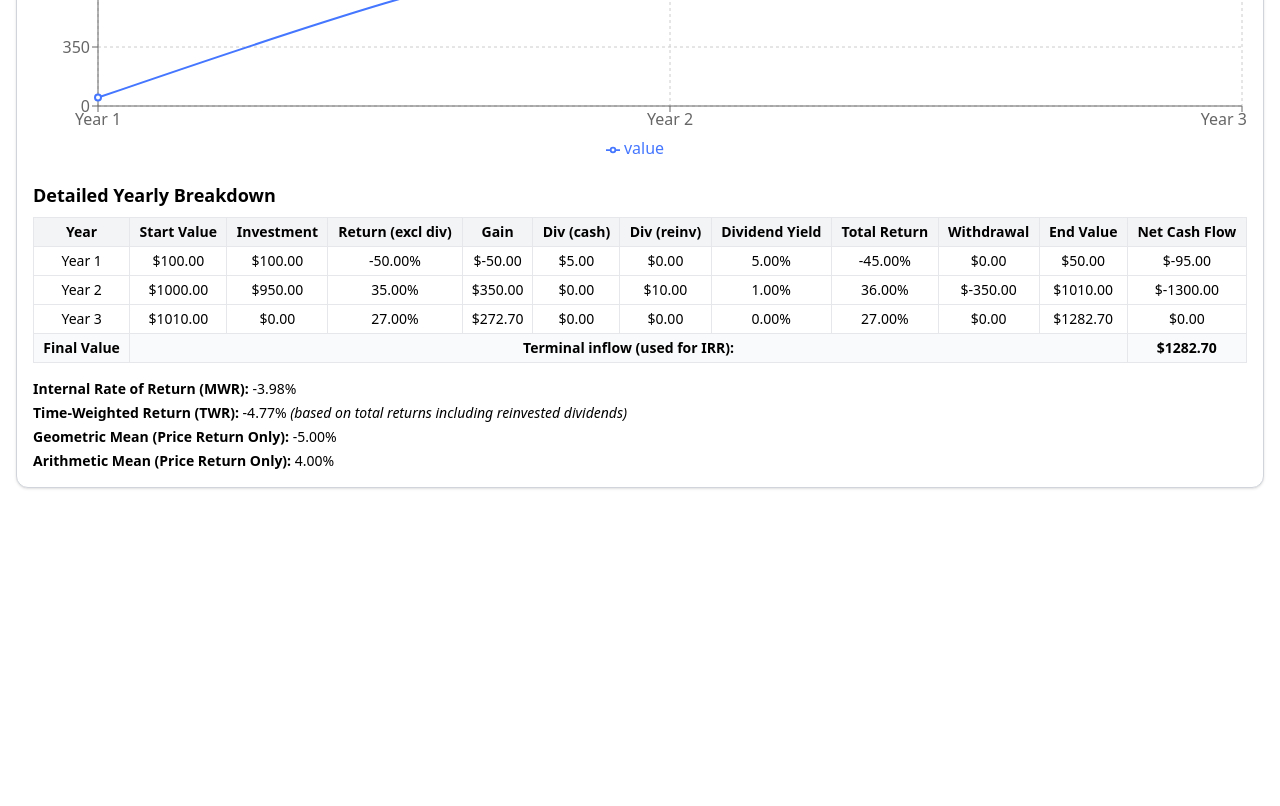
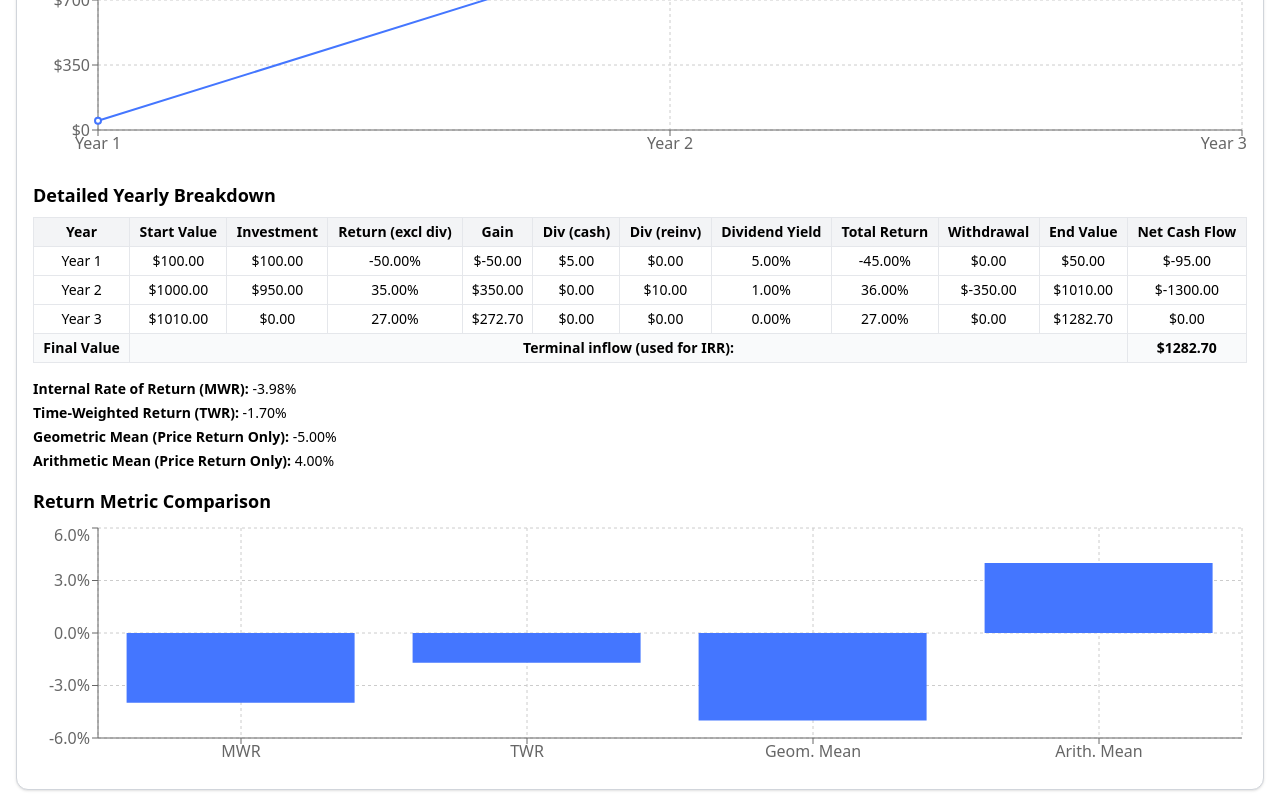
Before and after one commit to PaulReadCFA/lm1los3, a React (Vite) app: page / in a window 1280 px wide. Shown: the part 620-1426 px from the top of the page. Before the commit the page ends 1124 px from the top, so only its background shows below. Built offline with nearby package versions, Linux system fonts and the light colour scheme; the HTML template or start-up script is replaced by a standard one.

Commit message:
Update App.jsx
Additional Bernd comments

```diff
--- a/src/App.jsx
+++ b/src/App.jsx
@@ -5,22 +5,18 @@ import {
   ResponsiveContainer,
   LineChart,
   Line,
+  BarChart,
+  Bar,
   XAxis,
   YAxis,
   CartesianGrid,
   Tooltip,
-  Legend,
 } from "recharts";
 
-// --------------------------------------------
-// Function: calculateIRR
-// Calculates Internal Rate of Return (money-weighted)
-// Using Newton-Raphson method to solve for IRR
 function calculateIRR(cashFlows) {
   let guess = 0.1;
   let maxIter = 100;
   let tol = 1e-6;
-
   for (let iter = 0; iter < maxIter; iter++) {
     let npv = 0;
     let dnpv = 0;
@@ -28,85 +24,65 @@ function calculateIRR(cashFlows) {
       npv += cashFlows[t] / Math.pow(1 + guess, t);
       dnpv += -t * cashFlows[t] / Math.pow(1 + guess, t + 1);
     }
-
     const newGuess = guess - npv / dnpv;
     if (Math.abs(newGuess - guess) < tol) return newGuess;
     guess = newGuess;
   }
-
-  return NaN; // if no convergence
+  return NaN;
 }
 
-// --------------------------------------------
-// Function: calculateTWR
-// Calculates Time-Weighted Return
-// Assumes sub-periods are compounded equally
 function calculateTWR(startValues, gains, totalDividends) {
   const subReturns = startValues.map((start, i) => {
     const total = start + gains[i] + totalDividends[i];
     return start > 0 ? total / start : 1;
   });
-  return Math.pow(subReturns.reduce((acc, r) => acc * r, 1), 1 / subReturns.length) - 1;
+  return (
+    Math.pow(subReturns.reduce((acc, r) => acc * r, 1), 1 / subReturns.length) - 1
+  );
 }
 
-// --------------------------------------------
-// Function: mean
-// Simple arithmetic mean of an array
 function mean(arr) {
   const sum = arr.reduce((acc, val) => acc + val, 0);
   return sum / arr.length;
 }
 
-// --------------------------------------------
-// Function: geometricMean
-// Compounded average growth rate of returns
 function geometricMean(arr) {
   const product = arr.reduce((acc, val) => acc * (1 + val), 1);
   return Math.pow(product, 1 / arr.length) - 1;
 }
 
-// --------------------------------------------
-// Component: PortfolioReturnSim
-// Simulates IRR, TWR, and return stats over 3 years
 export default function PortfolioReturnSim() {
-  // Input states: all editable via form
-  const [investment, setInvestment] = useState([100, 950, 0]); // New investment each year
-  const [returns, setReturns] = useState([-0.5, 0.35, 0.27]);   // Annual return (decimal)
-  const [divReinvested, setDivReinvested] = useState([0, 10, 0]); // Reinvested dividends
-  const [divNotReinvested, setDivNotReinvested] = useState([5, 0, 0]); // Payout dividends
-  const [withdrawals, setWithdrawals] = useState([0, -350, 0]);   // Withdrawals (negative inflows)
+  const [investment, setInvestment] = useState([100, 950, 0]);
+  const [returns, setReturns] = useState([-0.5, 0.35, 0.27]);
+  const [divReinvested, setDivReinvested] = useState([0, 10, 0]);
+  const [divNotReinvested, setDivNotReinvested] = useState([5, 0, 0]);
+  const [withdrawals, setWithdrawals] = useState([0, -350, 0]);
 
-  // Initialize arrays to track each year’s calculations
-  const startValues = [investment[0]]; // Beginning balance
-  const gains = [startValues[0] * returns[0]]; // First year gain
+  const startValues = [investment[0]];
+  const gains = [startValues[0] * returns[0]];
   const endValues = [
     startValues[0] + gains[0] + divReinvested[0] + withdrawals[0],
   ];
 
-  // Compute next 2 years’ values iteratively
   for (let i = 1; i < 3; i++) {
-    startValues[i] = endValues[i - 1] + investment[i]; // Start = prior year end + new investment
-    gains[i] = startValues[i] * returns[i];            // Gain = start * return
+    startValues[i] = endValues[i - 1] + investment[i];
+    gains[i] = startValues[i] * returns[i];
     endValues[i] =
-      startValues[i] + gains[i] + divReinvested[i] + withdrawals[i]; // End = all effects
+      startValues[i] + gains[i] + divReinvested[i] + withdrawals[i];
   }
 
-  // Calculate IRR cash flows:
-  // - investments are outflows (-)
-  // - divNotReinvested + withdrawals are inflows
-  // - final value is a terminal inflow
   const cashFlows = investment.map((inv, i) =>
     -inv + divNotReinvested[i] + withdrawals[i]
   );
   cashFlows.push(endValues[2]);
 
-  // Metrics
-  const irr = calculateIRR(cashFlows); // money-weighted return
-  const twr = calculateTWR(startValues, gains, divReinvested); // time-weighted return
-  const annualGeometric = geometricMean(returns); // average compounding return
-  const annualArithmetic = mean(returns);         // average simple return
+  const totalDividends = divReinvested.map((val, i) => val + divNotReinvested[i]);
 
-  // Chart data for Recharts
+  const irr = calculateIRR(cashFlows);
+  const twr = calculateTWR(startValues, gains, totalDividends);
+  const annualGeometric = geometricMean(returns);
+  const annualArithmetic = mean(returns);
+
   const chartData = [
     { year: "Year 1", value: endValues[0] },
     { year: "Year 2", value: endValues[1] },
@@ -115,88 +91,114 @@ export default function PortfolioReturnSim() {
 
   return (
     <div className="p-4 space-y-4">
-      {/* Input Card */}
       <Card>
         <CardContent className="space-y-2">
           <h2 className="text-lg font-semibold mb-2">Inputs</h2>
           <div className="grid grid-cols-4 gap-4">
-            {/* Header Row */}
             <div></div>
             <div className="font-semibold text-center">Year 1</div>
             <div className="font-semibold text-center">Year 2</div>
             <div className="font-semibold text-center">Year 3</div>
 
-            {/* Investment Inputs */}
             <label>Investment ($)</label>
             {investment.map((inv, i) => (
-              <Input key={"inv" + i} type="number" value={inv} onChange={(e) => {
+              <Input
+                key={"inv" + i}
+                type="number"
+                min="0"
+                max="1000000"
+                step="1"
+                value={inv}
+                onChange={(e) => {
                   const newInv = [...investment];
                   newInv[i] = parseFloat(e.target.value);
                   setInvestment(newInv);
-              }} />
+                }}
+              />
             ))}
 
-            {/* Return Inputs */}
             <label>Return (decimal)</label>
             {returns.map((ret, i) => (
-              <Input key={"ret" + i} type="number" step="0.01" value={ret} onChange={(e) => {
+              <Input
+                key={"ret" + i}
+                type="number"
+                min="-1"
+                max="2"
+                step="0.01"
+                value={ret}
+                onChange={(e) => {
                   const newR = [...returns];
                   newR[i] = parseFloat(e.target.value);
                   setReturns(newR);
-              }} />
+                }}
+              />
             ))}
 
-            {/* Reinvested Dividends */}
             <label>Dividend reinvested ($)</label>
             {divReinvested.map((div, i) => (
-              <Input key={"divr" + i} type="number" value={div} onChange={(e) => {
+              <Input
+                key={"divr" + i}
+                type="number"
+                min="0"
+                step="1"
+                value={div}
+                onChange={(e) => {
                   const newD = [...divReinvested];
                   newD[i] = parseFloat(e.target.value);
                   setDivReinvested(newD);
-              }} />
+                }}
+              />
             ))}
 
-            {/* Non-Reinvested Dividends */}
             <label>Dividend not reinvested ($)</label>
             {divNotReinvested.map((div, i) => (
-              <Input key={"divn" + i} type="number" value={div} onChange={(e) => {
+              <Input
+                key={"divn" + i}
+                type="number"
+                min="0"
+                step="1"
+                value={div}
+                onChange={(e) => {
                   const newD = [...divNotReinvested];
                   newD[i] = parseFloat(e.target.value);
                   setDivNotReinvested(newD);
-              }} />
+                }}
+              />
             ))}
 
-            {/* Withdrawals */}
             <label>Withdrawal ($)</label>
             {withdrawals.map((w, i) => (
-              <Input key={"w" + i} type="number" value={w} onChange={(e) => {
+              <Input
+                key={"w" + i}
+                type="number"
+                step="1"
+                value={w}
+                onChange={(e) => {
                   const newW = [...withdrawals];
                   newW[i] = parseFloat(e.target.value);
                   setWithdrawals(newW);
-              }} />
+                }}
+              />
             ))}
           </div>
         </CardContent>
       </Card>
 
-      {/* Output Chart and Stats */}
+      {/* Chart */}
       <Card>
         <CardContent>
           <h2 className="text-lg font-semibold mb-2">Portfolio Value Over Time</h2>
-
-          {/* Line Chart for End Values */}
           <ResponsiveContainer width="100%" height={300}>
             <LineChart data={chartData}>
               <CartesianGrid strokeDasharray="3 3" />
               <XAxis dataKey="year" />
-              <YAxis />
+              <YAxis tickFormatter={(value) => `$${value}`} />
               <Tooltip />
-              <Legend />
-              <Line type="monotone" dataKey="value" stroke="#4476FF" strokeWidth={2} />
+              <Line type="linear" dataKey="value" stroke="#4476FF" strokeWidth={2} />
             </LineChart>
           </ResponsiveContainer>
 
-{/* Intermediate Table */}
+          {/* Detailed Table */}
           <div className="overflow-auto mt-6">
             <h2 className="text-lg font-semibold mb-2">Detailed Yearly Breakdown</h2>
             <table className="min-w-full text-sm border border-gray-300">
@@ -247,7 +249,6 @@ export default function PortfolioReturnSim() {
                     </tr>
                   );
                 })}
-      {/* Terminal row */}
                 <tr className="bg-gray-50 font-semibold text-center">
                   <td className="border px-2 py-1">Final Value</td>
                   <td className="border px-2 py-1" colSpan={10}>Terminal inflow (used for IRR):</td>
@@ -257,15 +258,31 @@ export default function PortfolioReturnSim() {
             </table>
           </div>
 
-
-
-
-          {/* Summary Metrics */}
+          {/* Return Metric Summary */}
           <div className="mt-4 text-sm space-y-1">
             <p><strong>Internal Rate of Return (MWR):</strong> {(irr * 100).toFixed(2)}%</p>
-            <p><strong>Time-Weighted Return (TWR):</strong> {(twr * 100).toFixed(2)}% <em>(based on total returns including reinvested dividends)</em></p>
+            <p><strong>Time-Weighted Return (TWR):</strong> {(twr * 100).toFixed(2)}%</p>
             <p><strong>Geometric Mean (Price Return Only):</strong> {(annualGeometric * 100).toFixed(2)}%</p>
             <p><strong>Arithmetic Mean (Price Return Only):</strong> {(annualArithmetic * 100).toFixed(2)}%</p>
+          </div>
+
+          {/* Return Metrics Comparison Chart */}
+          <div className="mt-6">
+            <h2 className="text-lg font-semibold mb-2">Return Metric Comparison</h2>
+            <ResponsiveContainer width="100%" height={250}>
+              <BarChart data={[
+                { name: "MWR", value: irr * 100 },
+                { name: "TWR", value: twr * 100 },
+                { name: "Geom. Mean", value: annualGeometric * 100 },
+                { name: "Arith. Mean", value: annualArithmetic * 100 },
+              ]}>
+                <CartesianGrid strokeDasharray="3 3" />
+                <XAxis dataKey="name" />
+                <YAxis tickFormatter={(value) => `${value.toFixed(1)}%`} />
+                <Tooltip formatter={(value) => `${value.toFixed(2)}%`} />
+                <Bar dataKey="value" fill="#4476FF" />
+              </BarChart>
+            </ResponsiveContainer>
           </div>
         </CardContent>
       </Card>
```
Lines whose indentation alone changed are shown as unchanged.
